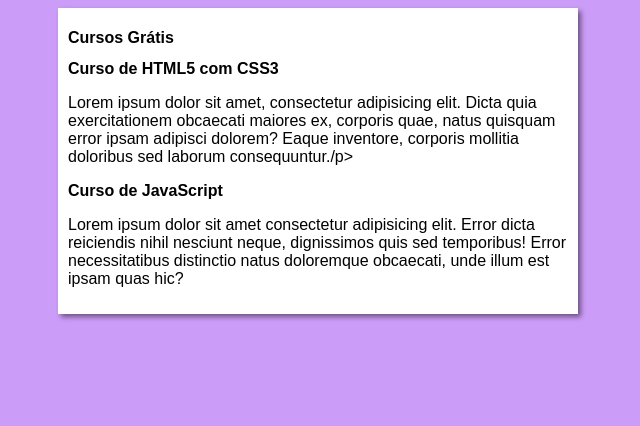
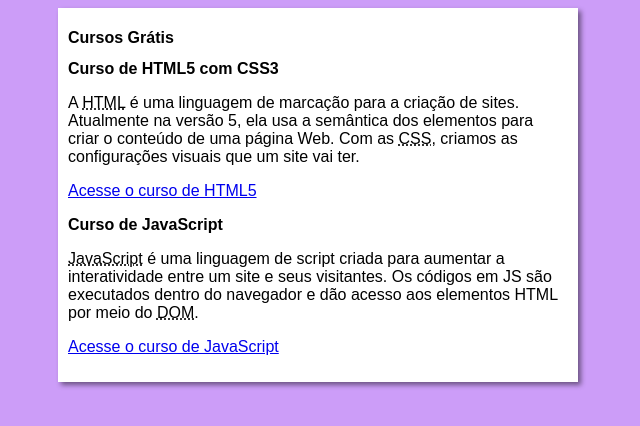
Before and after one commit to jess-vf/projeto-site, a plain HTML site: page index.html in a window 1280 px wide. Shown: the whole page, without its empty margins (322-962 px from the left). Drawn offline with Linux system fonts and the light colour scheme.

Commit message:
Update index.html
atualização conteúdo

```diff
--- a/index.html
+++ b/index.html
@@ -13,11 +13,13 @@
         </header>
         <article>
             <h2>Curso de HTML5 com CSS3</h2>
-            <p>Lorem ipsum dolor sit amet, consectetur adipisicing elit. Dicta quia exercitationem obcaecati maiores ex, corporis quae, natus quisquam error ipsam adipisci dolorem? Eaque inventore, corporis mollitia doloribus sed laborum consequuntur./p>
+            <p>A <abbr title="HyperText Markup Language">HTML</abbr> é uma linguagem de marcação para a criação de sites. Atualmente na versão 5, ela usa a semântica dos elementos para criar o conteúdo de uma página Web. Com as <abbr title="Cascading Style Sheets">CSS</abbr>, criamos as configurações visuais que um site vai ter.</p>
+            <p><a href="curso-html.html">Acesse o curso de HTML5</a></p>
         </article>
         <article>
             <h2>Curso de JavaScript</h2>
-            <p>Lorem ipsum dolor sit amet consectetur adipisicing elit. Error dicta reiciendis nihil nesciunt neque, dignissimos quis sed temporibus! Error necessitatibus distinctio natus doloremque obcaecati, unde illum est ipsam quas hic?</p>
+            <p><abbr title="JavaScript">JavaScript</abbr> é uma linguagem de script criada para aumentar a interatividade entre um site e seus visitantes. Os códigos em JS são executados dentro do navegador e dão acesso aos elementos HTML por meio do <abbr title="Document Object Model">DOM</abbr>.</p>
+            <p><a href="curso-js.html">Acesse o curso de JavaScript</a></p>
         </article>
     </main>
 </body>
```
